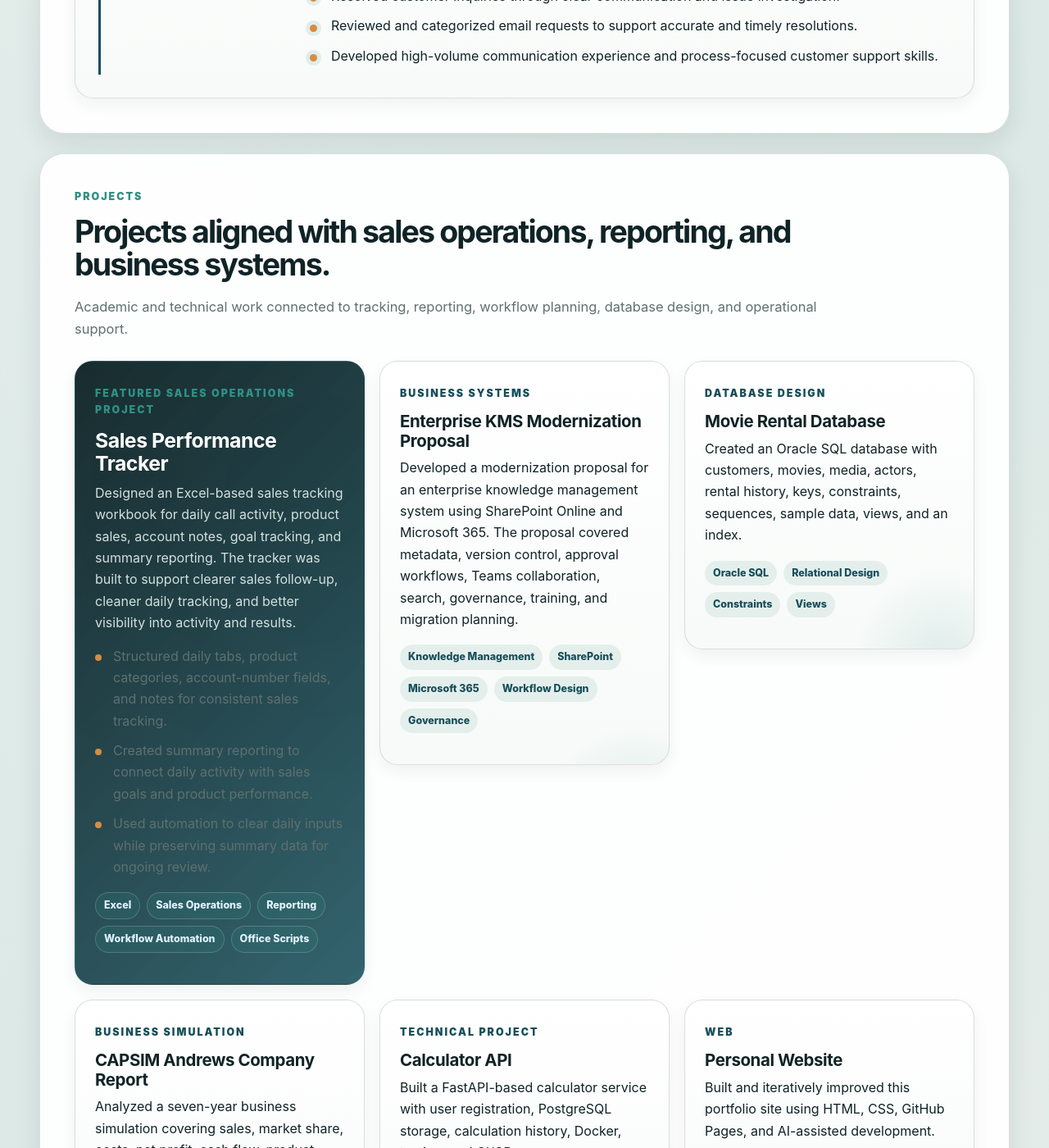
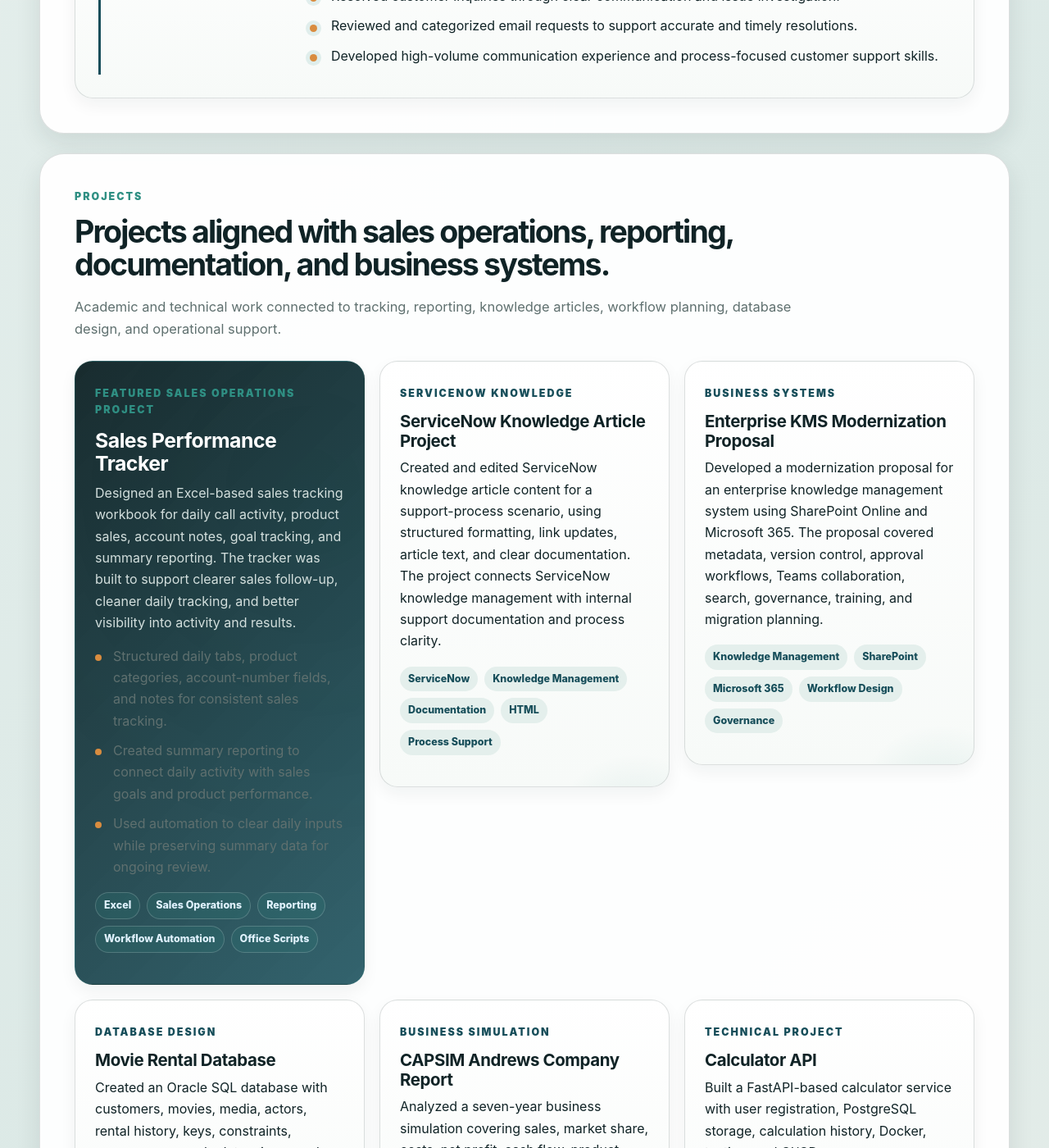
Before and after one commit to jon314159/JonathanCapalbo.me, a Jekyll site: the page index.html, which Jekyll copies as it is, in a window 1280 px wide and 1400 px high, scrolled down 2543 px. Shown: the whole window at 82% size. Built offline with Jekyll 4.4.1, drawn with Linux system fonts in a browser that asks for light colours; some of the changed text lies outside the part shown.

Commit message:
Add ServiceNow knowledge project

```diff
--- a/index.html
+++ b/index.html
@@ -59,7 +59,7 @@
           <div>
             <p>I am a business and information systems professional focused on internal sales operations, CRM workflows, customer operations, reporting, and business process improvement.</p>
             <p>At Comcast, I work with customer needs, account systems, CRM tools, internal documentation, service options, promotions, and changing business rules. This gives me a practical view of where sales workflows can be clarified, documented, tracked, and improved.</p>
-            <p>Through coursework and projects, I have built practical experience with Excel tracking, SQL, Python, Tableau, database design, systems analysis, ServiceNow fundamentals, knowledge management, and workflow documentation.</p>
+            <p>Through coursework and projects, I have built practical experience with Excel tracking, SQL, Python, Tableau, database design, systems analysis, ServiceNow fundamentals, knowledge management, knowledge article work, and workflow documentation.</p>
           </div>
           <div class="callout-card">
             <h3>Role focus</h3>
@@ -69,7 +69,7 @@
         <div class="proof-grid">
           <div class="proof-card"><strong>Comcast Sales Context</strong><span>Experience with customer needs, account systems, promotions, documentation, internal processes, and service workflows.</span></div>
           <div class="proof-card"><strong>Sales Tracking & Reporting</strong><span>Projects involving Excel tracking, daily sales activity, product categories, goal tracking, summary reporting, and data organization.</span></div>
-          <div class="proof-card"><strong>Business Systems</strong><span>Coursework and projects involving CRM concepts, KMS design, ServiceNow fundamentals, workflow design, metadata, and governance.</span></div>
+          <div class="proof-card"><strong>Business Systems</strong><span>Coursework and projects involving CRM concepts, ServiceNow knowledge work, KMS design, workflow design, metadata, and governance.</span></div>
         </div>
       </section>
 
@@ -80,9 +80,10 @@
       </section>
 
       <section id="projects">
-        <div class="section-heading"><p class="eyebrow">Projects</p><h2>Projects aligned with sales operations, reporting, and business systems.</h2><p>Academic and technical work connected to tracking, reporting, workflow planning, database design, and operational support.</p></div>
+        <div class="section-heading"><p class="eyebrow">Projects</p><h2>Projects aligned with sales operations, reporting, documentation, and business systems.</h2><p>Academic and technical work connected to tracking, reporting, knowledge articles, workflow planning, database design, and operational support.</p></div>
         <div class="project-grid">
           <article class="project-card featured-card"><span class="card-kicker">Featured Sales Operations Project</span><h3>Sales Performance Tracker</h3><p>Designed an Excel-based sales tracking workbook for daily call activity, product sales, account notes, goal tracking, and summary reporting. The tracker was built to support clearer sales follow-up, cleaner daily tracking, and better visibility into activity and results.</p><ul class="mini-list"><li>Structured daily tabs, product categories, account-number fields, and notes for consistent sales tracking.</li><li>Created summary reporting to connect daily activity with sales goals and product performance.</li><li>Used automation to clear daily inputs while preserving summary data for ongoing review.</li></ul><div class="tag-row"><span>Excel</span><span>Sales Operations</span><span>Reporting</span><span>Workflow Automation</span><span>Office Scripts</span></div></article>
+          <article class="project-card"><span class="card-kicker">ServiceNow Knowledge</span><h3>ServiceNow Knowledge Article Project</h3><p>Created and edited ServiceNow knowledge article content for a support-process scenario, using structured formatting, link updates, article text, and clear documentation. The project connects ServiceNow knowledge management with internal support documentation and process clarity.</p><div class="tag-row"><span>ServiceNow</span><span>Knowledge Management</span><span>Documentation</span><span>HTML</span><span>Process Support</span></div></article>
           <article class="project-card"><span class="card-kicker">Business Systems</span><h3>Enterprise KMS Modernization Proposal</h3><p>Developed a modernization proposal for an enterprise knowledge management system using SharePoint Online and Microsoft 365. The proposal covered metadata, version control, approval workflows, Teams collaboration, search, governance, training, and migration planning.</p><div class="tag-row"><span>Knowledge Management</span><span>SharePoint</span><span>Microsoft 365</span><span>Workflow Design</span><span>Governance</span></div></article>
           <article class="project-card"><span class="card-kicker">Database Design</span><h3>Movie Rental Database</h3><p>Created an Oracle SQL database with customers, movies, media, actors, rental history, keys, constraints, sequences, sample data, views, and an index.</p><div class="tag-row"><span>Oracle SQL</span><span>Relational Design</span><span>Constraints</span><span>Views</span></div></article>
           <article class="project-card"><span class="card-kicker">Business Simulation</span><h3>CAPSIM Andrews Company Report</h3><p>Analyzed a seven-year business simulation covering sales, market share, costs, net profit, cash flow, product strategy, and future goals.</p><div class="tag-row"><span>Sales Analysis</span><span>Business Strategy</span><span>Market Share</span><span>CAPSIM</span></div></article>
@@ -91,7 +92,7 @@
         </div>
       </section>
 
-      <section id="skills"><div class="section-heading"><p class="eyebrow">Skills</p><h2>Skills for internal sales operations and business systems roles.</h2><p>Focused on customer operations, CRM usage, sales workflow support, reporting, documentation, and platform-based process improvement.</p></div><div class="skill-board"><div class="skill-column"><h3>Sales Operations</h3><ul class="check-list"><li>Customer needs assessment</li><li>CRM documentation and account review</li><li>Sales process support</li><li>Policy and offer interpretation</li><li>Promotion and service-option review</li><li>Team documentation support</li></ul></div><div class="skill-column"><h3>Reporting & Analysis</h3><ul class="check-list"><li>Excel tracking workbooks</li><li>Sales activity and goal tracking</li><li>SQL and Oracle Database</li><li>Tableau and business intelligence concepts</li><li>Database design</li><li>Python</li></ul></div><div class="skill-column"><h3>Systems & Workflow</h3><ul class="check-list"><li>CRM systems</li><li>ServiceNow fundamentals</li><li>Knowledge management systems</li><li>Workflow documentation</li><li>Requirements analysis</li><li>Metadata and governance</li><li>SharePoint and Microsoft 365 concepts</li><li>Office Scripts and light automation</li></ul></div></div></section>
+      <section id="skills"><div class="section-heading"><p class="eyebrow">Skills</p><h2>Skills for internal sales operations and business systems roles.</h2><p>Focused on customer operations, CRM usage, sales workflow support, reporting, documentation, and platform-based process improvement.</p></div><div class="skill-board"><div class="skill-column"><h3>Sales Operations</h3><ul class="check-list"><li>Customer needs assessment</li><li>CRM documentation and account review</li><li>Sales process support</li><li>Policy and offer interpretation</li><li>Promotion and service-option review</li><li>Team documentation support</li></ul></div><div class="skill-column"><h3>Reporting & Analysis</h3><ul class="check-list"><li>Excel tracking workbooks</li><li>Sales activity and goal tracking</li><li>SQL and Oracle Database</li><li>Tableau and business intelligence concepts</li><li>Database design</li><li>Python</li></ul></div><div class="skill-column"><h3>Systems & Workflow</h3><ul class="check-list"><li>CRM systems</li><li>ServiceNow fundamentals</li><li>ServiceNow knowledge article editing</li><li>Knowledge management systems</li><li>Workflow documentation</li><li>Requirements analysis</li><li>Metadata and governance</li><li>SharePoint and Microsoft 365 concepts</li><li>Office Scripts and light automation</li></ul></div></div></section>
 
       <section id="coursework"><div class="section-heading"><p class="eyebrow">Coursework</p><h2>Selected relevant coursework.</h2><p>Relevant coursework across information systems, analytics, operations, project work, and management.</p></div><div class="course-grid"><div class="course-card"><h3>Information Systems</h3><p>Systems, databases, and web-focused coursework.</p><div class="course-list"><span>Web Systems Development</span><span>Enterprise Database Management</span><span>System Analysis and Design</span></div></div><div class="course-card"><h3>Analytics & Operations</h3><p>Data, decision support, and business operations coursework.</p><div class="course-list"><span>Business Data Analytics</span><span>Data Analytics for Information Systems</span><span>Business Operations Management & Analytics</span></div></div><div class="course-card"><h3>Business & Management</h3><p>Business strategy, organizations, and technology-focused work.</p><div class="course-list"><span>Project Management for Managers</span><span>Managing Technology & Innovation</span><span>Organizational Behavior</span></div></div></div></section>
 
```
